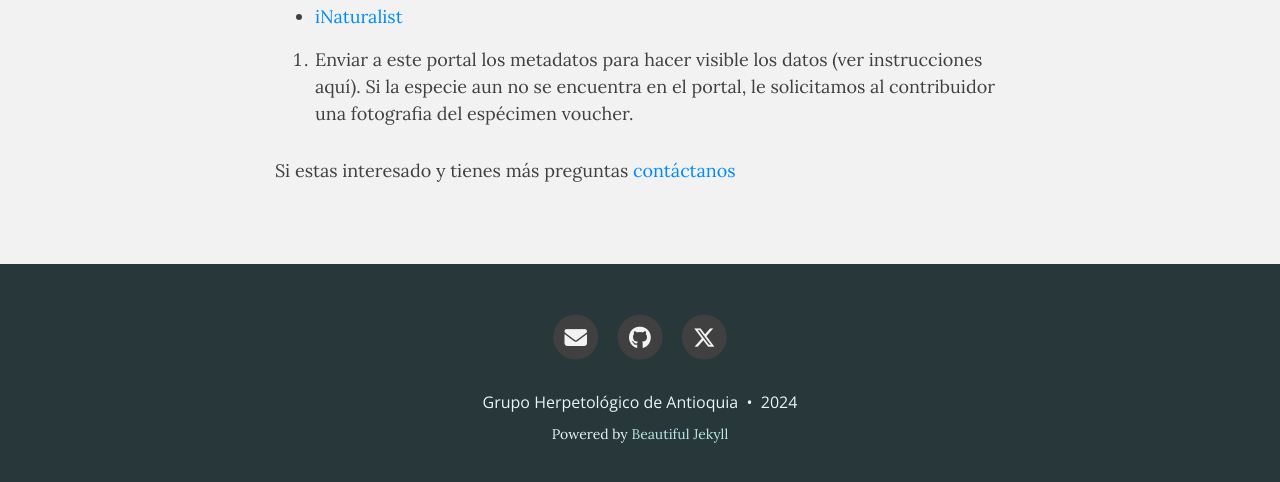
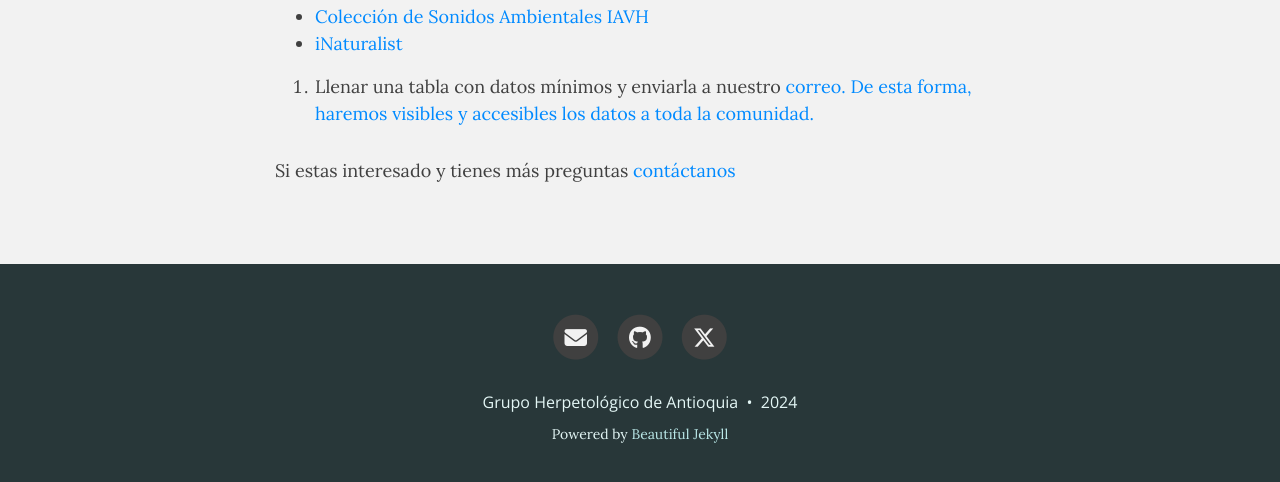
Before and after one commit to colombianfrogs/sounds, a Jekyll site: the page built from docs/unete.md, in a window 1280 px wide and 900 px high, scrolled down 1471 px, cut to the strip 405-887 px from the top of the window. Built offline with Jekyll 4.4.1, drawn with Linux system fonts in a browser that asks for light colours; some of the changed text lies outside the part shown.

Commit message:
Update unete.md

```diff
--- a/docs/unete.md
+++ b/docs/unete.md
@@ -43,9 +43,9 @@
 <img src="{{ site.baseurl }}/images/by-nc.png" style="width:4cm;">
 
 ## Mas allá de los audios!
-Generalmente, las publicaciones de la comunidad bioacústica considera que la reproducibilidad de los estudios se limita a disponibilizar los audios. Aunque eso es indispensable, no es del todo cierto. Las tablas de métricos acústicos (e.g., frecuencia minima, duración del canto, etc) estan basados, en su mayoría, en visualizaciones del espectro y en menor medida en segmentaciones automáticas o semiautomáticas. En todos los casos, se generan matrices que son posteriormente incorporadas en los análisis. Con el fin de hacer los análisis enteramente [reproducibles](https://book.the-turing-way.org/index.html) es recomendable disponibilizar las tablas crudas de estos métricos. Un buen ejemplo son las [tablas de selección](https://www.ravensoundsoftware.com/video-tutorials/espanol/02-espanol-selections-and-measurements/) obtenidas en el programa [Raven](https://store.birds.cornell.edu/collections/raven-sound-software)
+Generalmente, las publicaciones de la comunidad bioacústica considera que la reproducibilidad de los estudios se limita a disponibilizar los audios. Aunque eso es indispensable, no es del todo cierto. Las tablas de métricos acústicos (e.g., frecuencia minima, duración del canto, etc) estan basados, en su mayoría, en visualizaciones del espectro y en menor medida en segmentaciones automáticas o semiautomáticas. En todos los casos, se generan matrices que son posteriormente incorporadas en los análisis. Con el fin de hacer los análisis enteramente [reproducibles](https://book.the-turing-way.org/index.html) es recomendable disponibilizar las tablas crudas de estos métricos. Un buen ejemplo son las [tablas de selección](https://www.ravensoundsoftware.com/video-tutorials/espanol/02-espanol-selections-and-measurements/) obtenidas en el programa [Raven](https://store.birds.cornell.edu/collections/raven-sound-software). Existen diferentes programas donde se pueden hacer selecciones manuales o de forma automática (e.g. R, Avisoft, Audacity)
 
-## Como contribuir?
+## Como contribuir con este sitio?
 Invitamos a toda la comunidad herpetológica a que disponibilice los datos asociados a sus estudios acústicos.  Se pueden disponibilizar datos de estudios publicados o no publicados. La contribución solo comprende dos pasos:
 
 1. Someter los datos (audios y tablas crudas) a cualquiera de estos repositorios:
@@ -62,7 +62,7 @@
 - [Colección de Sonidos Ambientales IAVH](http://colecciones.humboldt.org.co/sonidos/)
 - [iNaturalist](https://www.inaturalist.org/)
 
-2. Enviar a este portal los metadatos para hacer visible los datos (ver instrucciones aquí). Si la especie aun no se encuentra en el portal, le solicitamos al contribuidor una fotografia del espécimen voucher.
+2. Llenar una tabla con datos mínimos y enviarla a nuestro <a href="mailto:col.sonidos.colombia@gmail.com">correo. De esta forma, haremos visibles y accesibles los datos a toda la comunidad.
 
 
-Si estas interesado y tienes más preguntas <a href="mailto:sonidos.anfibios.colombia@gmail.com">contáctanos</a>
+Si estas interesado y tienes más preguntas <a href="mailto:col.sonidos.colombia@gmail.com">contáctanos</a>
```
